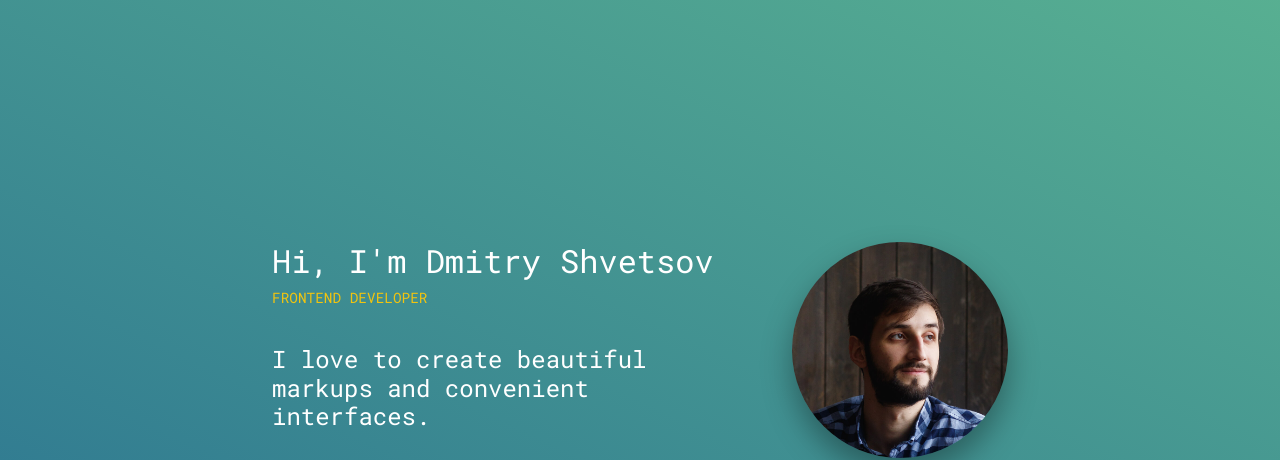
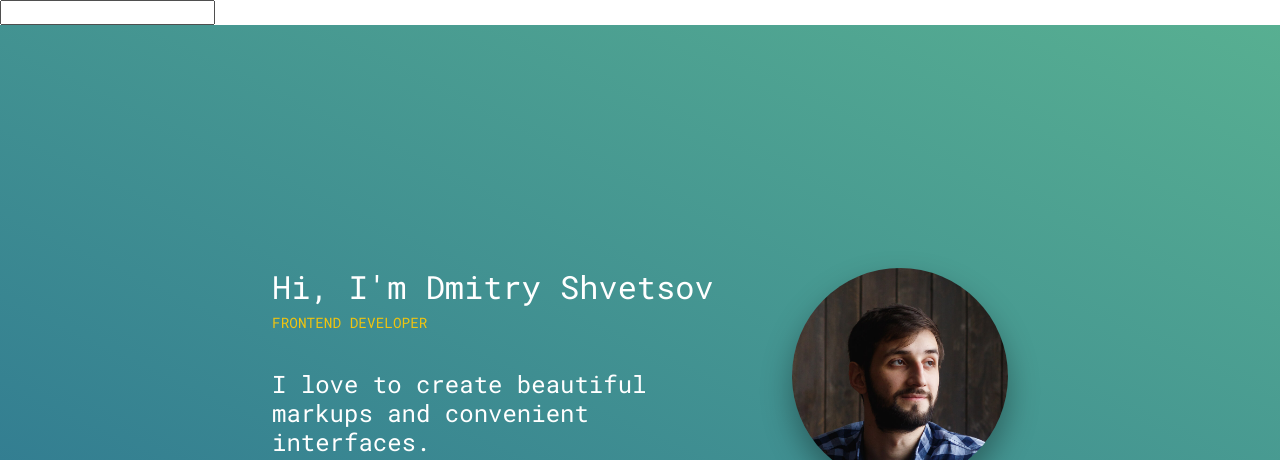
Before and after one commit to dimitrysh/dimitrysh.github.io, a website: page index.html in a window 1280 px wide. Shown: the top 460 px of the page. Drawn offline with Linux system fonts and the light colour scheme.

Commit message:
update index.html

```diff
--- a/index.html
+++ b/index.html
@@ -21,6 +21,7 @@
 </head>
 
 <body>
+<input type="text" inputmode="numeric" pattern="[0-9]"/>
     <div class="push-panel" id="push-panel">
         <div class="push-panel__content">
             <img src="img/notification-bell.svg" alt width="24" height="24">
```
